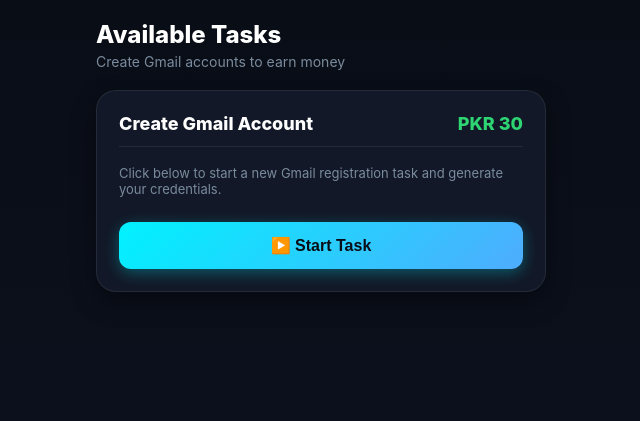
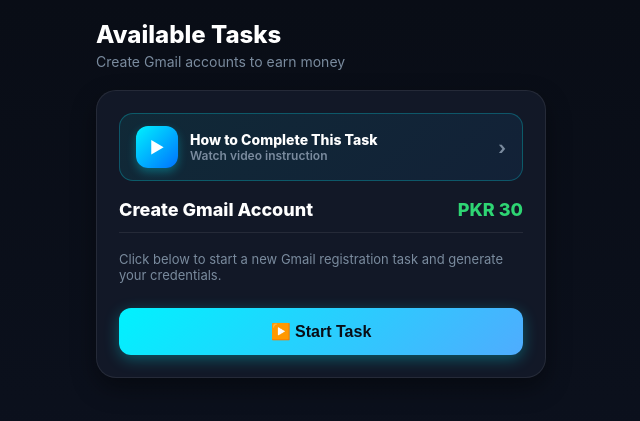
Before and after one commit to Awais5253/Mega-Gmail-Task-Web, a Flask app: page /tasks in a window 1280 px wide. Shown: the top 421 px of the page, without its empty margins (319-959 px from the left). Run offline with Flask 3, Linux system fonts and the light colour scheme; the visitor is signed in with stand-in values (Sample User, id 1); data that the repository does not hold is empty; some libraries are stand-ins or nearby versions.

Commit message:
Update tasks.html

```diff
--- a/templates/tasks.html
+++ b/templates/tasks.html
@@ -14,6 +14,123 @@
             color: #7a8b9e;
             font-size: 14px;
             margin-bottom: 20px;
+        }
+
+        /* Video Guide Card (Above Task ID) */
+        .video-guide-card {
+            background: linear-gradient(135deg, rgba(0, 242, 254, 0.08) 0%, rgba(30, 144, 255, 0.08) 100%);
+            border: 1px solid rgba(0, 242, 254, 0.25);
+            border-radius: 14px;
+            padding: 12px 16px;
+            margin-bottom: 18px;
+            display: flex;
+            align-items: center;
+            justify-content: space-between;
+            cursor: pointer;
+            transition: all 0.2s ease;
+        }
+        .video-guide-card:active {
+            transform: scale(0.98);
+            background: rgba(0, 242, 254, 0.15);
+        }
+        .video-guide-left {
+            display: flex;
+            align-items: center;
+            gap: 12px;
+        }
+        .video-icon-box {
+            width: 42px;
+            height: 42px;
+            border-radius: 12px;
+            background: linear-gradient(135deg, #00f2fe 0%, #0072ff 100%);
+            display: flex;
+            align-items: center;
+            justify-content: center;
+            color: #ffffff;
+            font-size: 16px;
+            box-shadow: 0 4px 10px rgba(0, 242, 254, 0.3);
+        }
+        .video-guide-text {
+            display: flex;
+            flex-direction: column;
+        }
+        .video-guide-title {
+            color: #ffffff;
+            font-size: 14px;
+            font-weight: 800;
+        }
+        .video-guide-sub {
+            color: #7a8b9e;
+            font-size: 12px;
+            font-weight: 600;
+        }
+        .video-chevron {
+            color: #7a8b9e;
+            font-size: 18px;
+            font-weight: 700;
+        }
+
+        /* Video Popup Modal */
+        .video-modal-overlay {
+            position: fixed;
+            top: 0;
+            left: 0;
+            width: 100%;
+            height: 100%;
+            background: rgba(9, 13, 22, 0.9);
+            display: none;
+            justify-content: center;
+            align-items: center;
+            z-index: 999999;
+            padding: 15px;
+            box-sizing: border-box;
+            backdrop-filter: blur(5px);
+        }
+        .video-modal-container {
+            background: #121827;
+            border-radius: 18px;
+            border: 1px solid rgba(0, 242, 254, 0.3);
+            width: 100%;
+            max-width: 450px;
+            position: relative;
+            overflow: hidden;
+            box-shadow: 0 15px 35px rgba(0,0,0,0.8);
+        }
+        .video-modal-header {
+            display: flex;
+            justify-content: space-between;
+            align-items: center;
+            padding: 14px 18px;
+            background: #182238;
+            border-bottom: 1px solid rgba(255, 255, 255, 0.08);
+        }
+        .video-modal-title {
+            color: #00f2fe;
+            font-size: 15px;
+            font-weight: 800;
+        }
+        .video-modal-close {
+            background: rgba(255, 71, 87, 0.15);
+            color: #ff4757;
+            border: 1px solid rgba(255, 71, 87, 0.3);
+            width: 30px;
+            height: 30px;
+            border-radius: 50%;
+            font-size: 16px;
+            font-weight: 800;
+            cursor: pointer;
+            display: flex;
+            align-items: center;
+            justify-content: center;
+        }
+        .video-wrapper {
+            width: 100%;
+            background: #000;
+        }
+        .video-wrapper video {
+            width: 100%;
+            display: block;
+            max-height: 70vh;
         }
 
         /* Task Container Card */
@@ -171,8 +288,37 @@
     <div class="header-title">Available Tasks</div>
     <div class="header-sub">Create Gmail accounts to earn money</div>
 
+    <!-- VIDEO POPUP MODAL -->
+    <div id="videoModal" class="video-modal-overlay">
+        <div class="video-modal-container">
+            <div class="video-modal-header">
+                <div class="video-modal-title">▶ Task Video Guide</div>
+                <button class="video-modal-close" onclick="closeVideoModal()">✕</button>
+            </div>
+            <div class="video-wrapper">
+                <video id="taskVideoPlayer" controls playsinline>
+                    <source src="https://delosdwrvnkptgfvdyud.supabase.co/storage/v1/object/public/Videos/WhatsApp%20Video%202026-09-13%20at%201.52.21%20PM.mp4" type="video/mp4">
+                    Your browser does not support the video tag.
+                </video>
+            </div>
+        </div>
+    </div>
+
     {% if active_task %}
     <div class="task-card">
+
+        <!-- VIDEO GUIDE CARD (ABOVE TASK ID) -->
+        <div class="video-guide-card" onclick="openVideoModal()">
+            <div class="video-guide-left">
+                <div class="video-icon-box">▶</div>
+                <div class="video-guide-text">
+                    <span class="video-guide-title">How to Complete This Task</span>
+                    <span class="video-guide-sub">Watch video instruction</span>
+                </div>
+            </div>
+            <span class="video-chevron">›</span>
+        </div>
+
         <div class="task-top-info">
             <span class="gid-badge">Task ID: {{ active_task.gid }}</span>
             <span class="price-tag">PKR {{ active_task.price }}</span>
@@ -236,6 +382,19 @@
     </div>
     {% else %}
     <div class="task-card">
+
+        <!-- VIDEO GUIDE CARD (WHEN NO TASK STARTED) -->
+        <div class="video-guide-card" onclick="openVideoModal()">
+            <div class="video-guide-left">
+                <div class="video-icon-box">▶</div>
+                <div class="video-guide-text">
+                    <span class="video-guide-title">How to Complete This Task</span>
+                    <span class="video-guide-sub">Watch video instruction</span>
+                </div>
+            </div>
+            <span class="video-chevron">›</span>
+        </div>
+
         <div class="task-top-info">
             <span class="section-heading" style="margin: 0;">Create Gmail Account</span>
             <span class="price-tag">PKR 30</span>
@@ -260,5 +419,19 @@
                 }, 1200);
             });
         }
+
+        // Video Modal Control Functions
+        function openVideoModal() {
+            document.getElementById('videoModal').style.display = 'flex';
+            const player = document.getElementById('taskVideoPlayer');
+            player.play();
+        }
+
+        function closeVideoModal() {
+            const player = document.getElementById('taskVideoPlayer');
+            player.pause();
+            player.currentTime = 0;
+            document.getElementById('videoModal').style.display = 'none';
+        }
     </script>
 {% endblock %}
```
